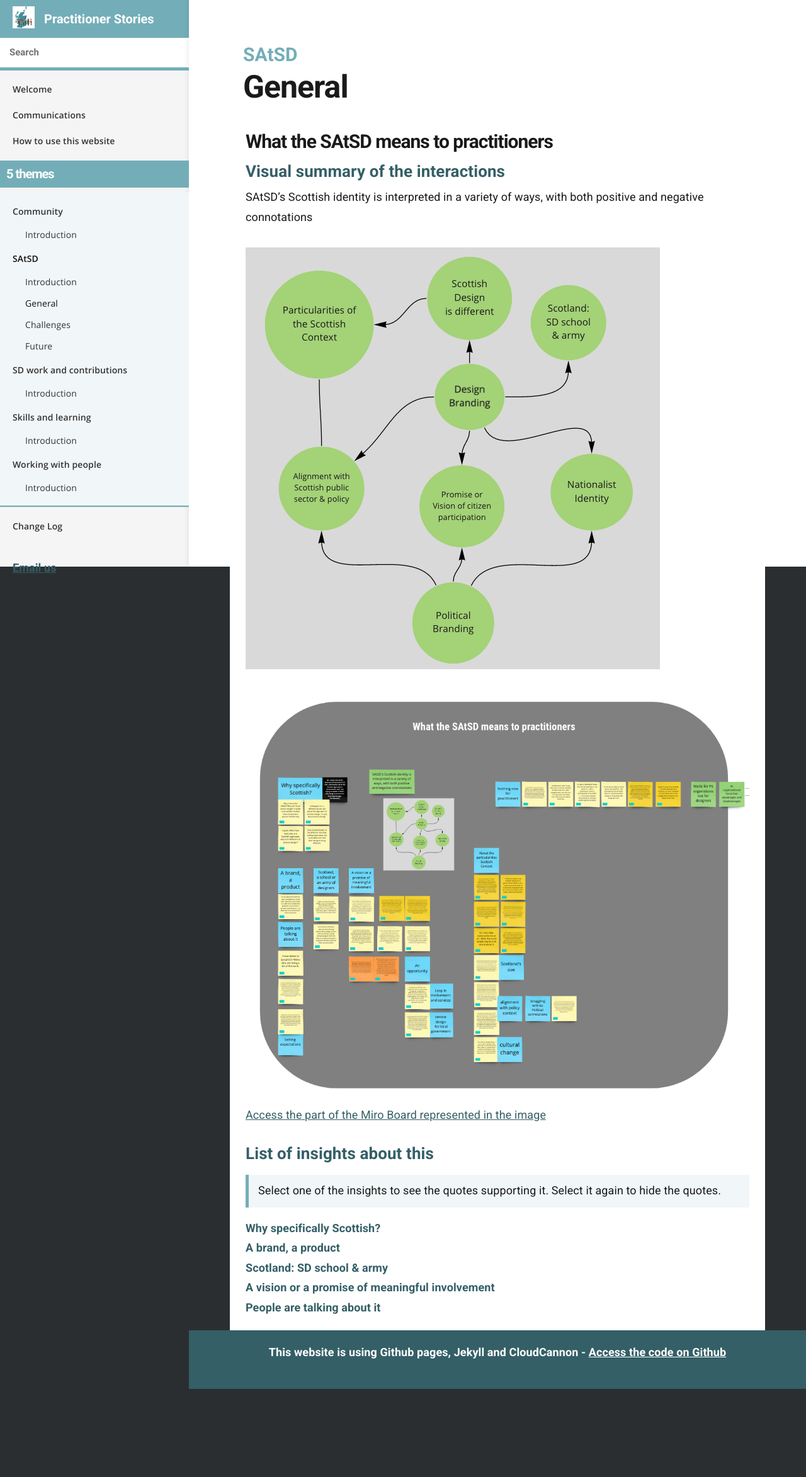
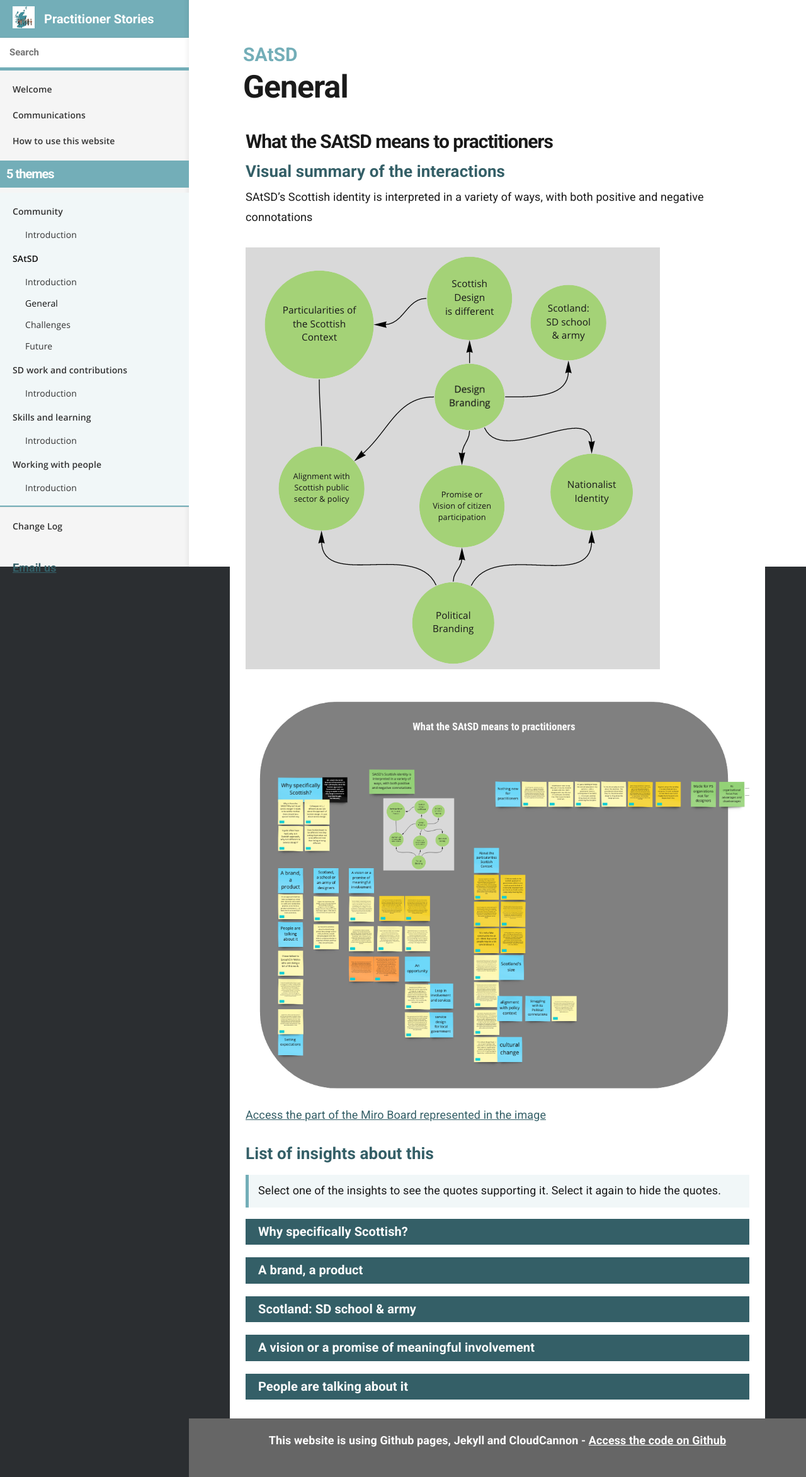
Before and after one commit to stephanie-K/practitioner-stories, a Jekyll site: the page built from _docs/SAtSD/general.md, in a window 1280 px wide. Shown: the whole page at 63% size. Built offline with Jekyll 4.4.1, drawn with Linux system fonts in a browser that asks for light colours; before the commit the page ends 2206 px from its top, so only the background shows below that.

Commit message:
improve summary look, footer too and fix problem in general

```diff
--- a/_docs/SAtSD/general.md
+++ b/_docs/SAtSD/general.md
@@ -54,10 +54,11 @@ SAtSD's Scottish identity is interpreted in a variety of ways, with both positiv
  <details>
  <summary>People are talking about it</summary>
  <ul>
- <li>I have talked to [people] in Wales who are doing a bit of this work.
+ <li>I have talked to [people] in Wales who are doing a bit of this work.<li>
 <li>I think it's landed well and when I speak to colleagues in London, and Manchester and different places they will talk about the approach of Scottish Design [...] They've heard about it potentially at conferences like SDinGov, some other work like Snook and some big authorities, [...] but also through the Scottish Government's own website and I know it's easy to access</li>
 </ul>
 </details>
+
  <details>
  <summary>Setting expectations</summary>
  <ul>
--- a/_sass/_layout.scss
+++ b/_sass/_layout.scss
@@ -526,7 +526,7 @@ hr.very-big {
 }
 
 footer {
-	background-color: #345f67;
+	background-color: #666;
     color: #fff;
     font-weight: 600;
 	padding: 2rem 1rem 1rem 1rem;
@@ -540,6 +540,10 @@ footer {
 }
 
 summary {
-	color:  #345f67;
+	background-color:  #345f67;
+	color: #fff;
 	font-weight: 600;
+	font-size: 2rem;
+	padding: 0.5rem 2rem;
+	margin: 1rem 0;
 }
```
